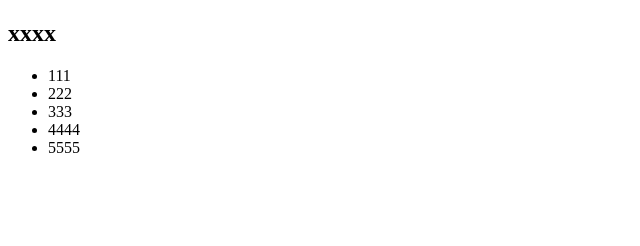
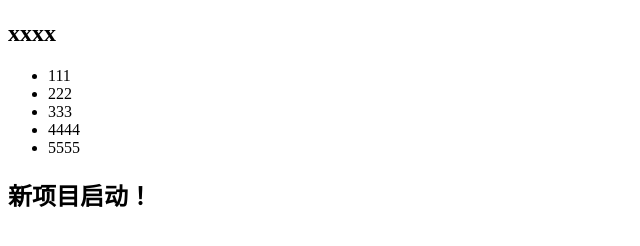
Before and after one commit to w3cteching/05Epro, a plain HTML site: page index.html in a window 1280 px wide. Shown: the whole page, without its empty margins (0-640 px from the left). Drawn offline with Linux system fonts and the light colour scheme.

Commit message:
项目启动说明

```diff
--- a/index.html
+++ b/index.html
@@ -15,5 +15,6 @@
         <li>4444</li>
         <li>5555</li>
     </ul>
+    <h2>新项目启动！</h2>
 </body>
 </html>
```
